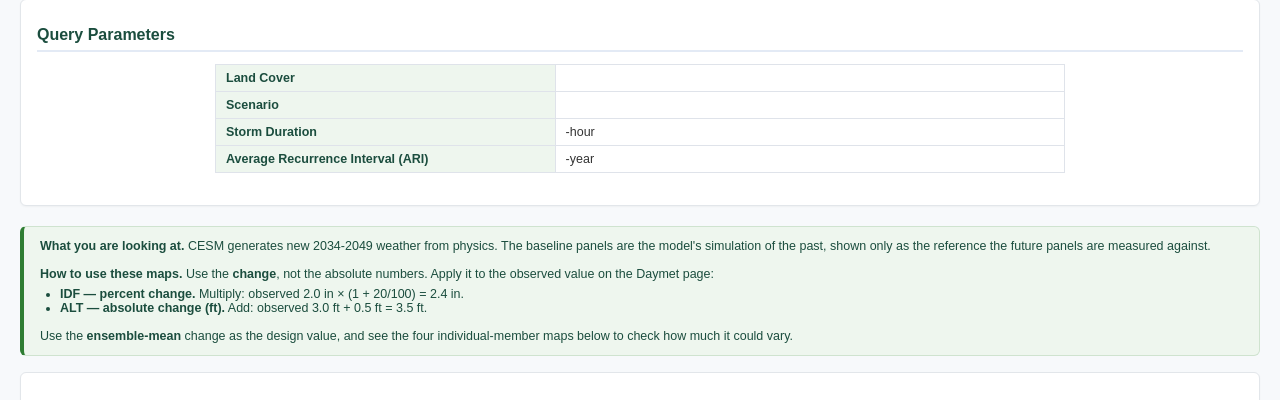
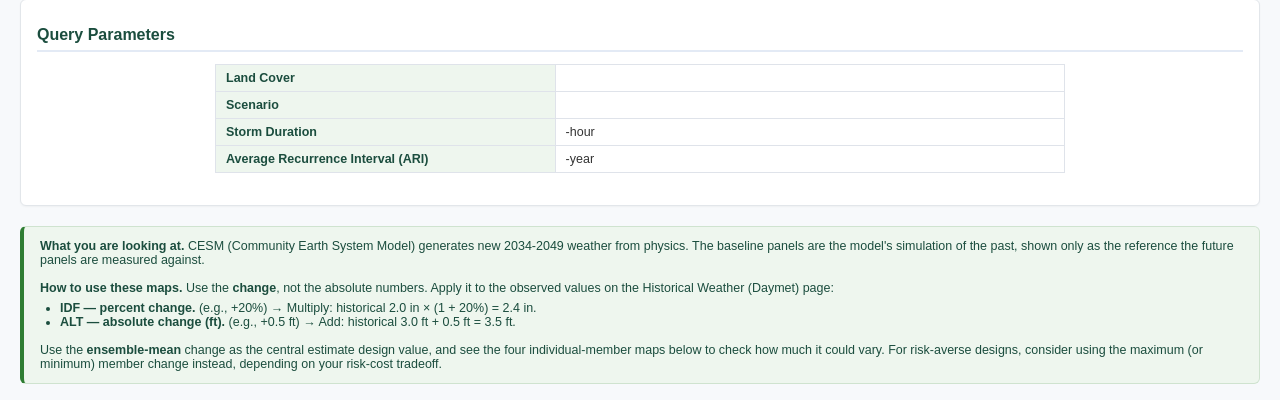
Before and after one commit to hydro-yan/NG_IDF_AWS, a Flask app: template templates/out_spatial_cesm_near_term.html in a window 1280 px wide. Shown: the part 107-507 px from the top of the page. Run offline with Flask 3, Linux system fonts and the light colour scheme; the template is opened without the code that fills it, so the values that code supplies are empty.

Commit message:
2026/08/21 10:53 finish wrf and hist  spatial map

```diff
--- a/app.py
+++ b/app.py
@@ -282,8 +282,8 @@ def NG_IDF():
             # Human-readable label for the scenario, shown in the results page
             scenario_label_map = {
                 "daymet": "Historical Weather (Daymet)",
-                "wrf": "Future Weather (WRF)",
-                "cesm_near": "Future Weather (CESM Near-Term)",
+                "wrf": "Historical Intensification (2034–2065)",
+                "cesm_near": "Near-Term Design Lifespan (2034-2029)",
                 "cesm_mid": "Future Weather (CESM Mid-Century)",
             }
             spatial_scenario_label = scenario_label_map.get(spatial_scenario, spatial_scenario)
--- a/templates/out_spatial.html
+++ b/templates/out_spatial.html
@@ -175,7 +175,7 @@
   <div class="note-box">
     <strong>What you are looking at:</strong> These maps show current-weather design
     values based on <strong>gridded historical observations</strong> (Daymet, 1990–2021),
-    derived from interpolated weather station records.
+    derived from interpolated weather station records. NOAA Atlas 14 PREC-IDF values are also shown for comparison.
     <br><br>
     <strong>Which value should I use?</strong>
     <ul>
--- a/templates/out_spatial_cesm_near_term.html
+++ b/templates/out_spatial_cesm_near_term.html
@@ -179,21 +179,22 @@
 
 
   <div class="note-box">
-    <strong>What you are looking at.</strong> CESM generates new 2034-2049 weather from physics.
+    <strong>What you are looking at.</strong> CESM (Community Earth System Model) generates new 2034-2049 weather from physics.
     The baseline panels are the model's simulation of the
     past, shown only as the reference the future panels are measured against.
     <br><br>
     <strong>How to use these maps.</strong> Use the <strong>change</strong>, not the absolute
-    numbers. Apply it to the observed value on the Daymet page:
+    numbers. Apply it to the observed values on the Historical Weather (Daymet) page:
     <ul style="margin:6px 0 0 0; padding-left:20px;">
-      <li><strong>IDF &mdash; percent change.</strong> Multiply:
-        observed 2.0 in &times; (1 + 20/100) = 2.4 in.</li>
-      <li><strong>ALT &mdash; absolute change (ft).</strong> Add:
-        observed 3.0 ft + 0.5 ft = 3.5 ft.</li>
+      <li><strong>IDF &mdash; percent change.</strong> (e.g., +20%) &rarr; Multiply:
+        historical 2.0 in &times; (1 + 20%) = 2.4 in.</li>
+      <li><strong>ALT &mdash; absolute change (ft).</strong> (e.g., +0.5 ft) &rarr; Add:
+        historical 3.0 ft + 0.5 ft = 3.5 ft.</li>
     </ul>
     <br>
-    Use the <strong>ensemble-mean</strong> change as the design value, and see the
-    four individual-member maps below to check how much it could vary.
+    Use the <strong>ensemble-mean</strong> change as the central estimate design value, and see the
+    four individual-member maps below to check how much it could vary. For risk-averse designs,
+    consider using the maximum (or minimum) member change instead, depending on your risk-cost tradeoff.
   </div>
 
 
```
Also changed, not shown: templates/out_spatial_wrf.html (+8 -8 lines).
